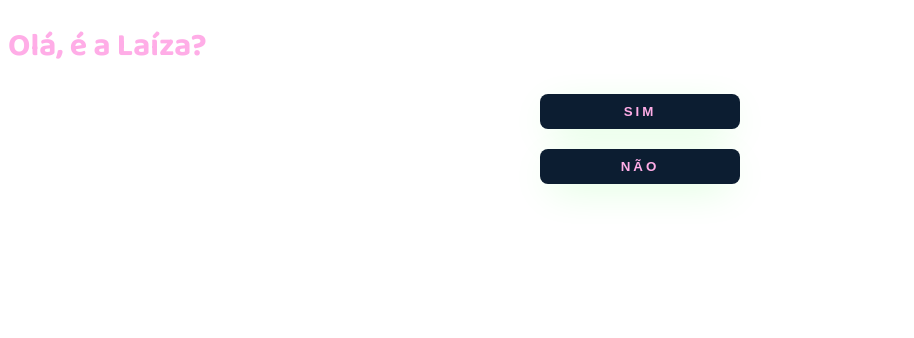
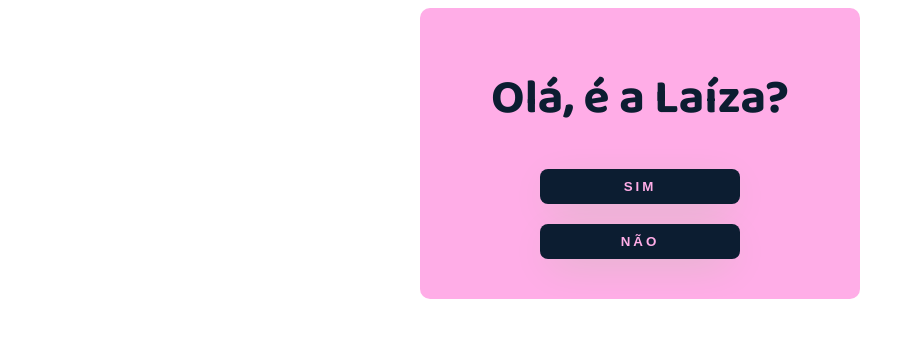
Before and after one commit to Henrique-HsR/card-l, a plain HTML site: page index.html in a window 1280 px wide. Shown: the whole page, without its empty margins (0-914 px from the left). Drawn offline with Linux system fonts and the light colour scheme.

Commit message:
correcao divs

```diff
--- a/index.html
+++ b/index.html
@@ -8,7 +8,7 @@
         <title>Card-L</title>
     </head>
     <body>
-        <a>
+        <div>
             <h1> Olá, é a Laíza?</h1>
             <a href="page/certeza.html"><button class="btn" id="ctz">Sim</button></a>
             <a href="page/nao.html"><button class="btn" id="nao">Não</button></a>
```
Also changed, not shown: page/nao.html (+1 -1 lines).
